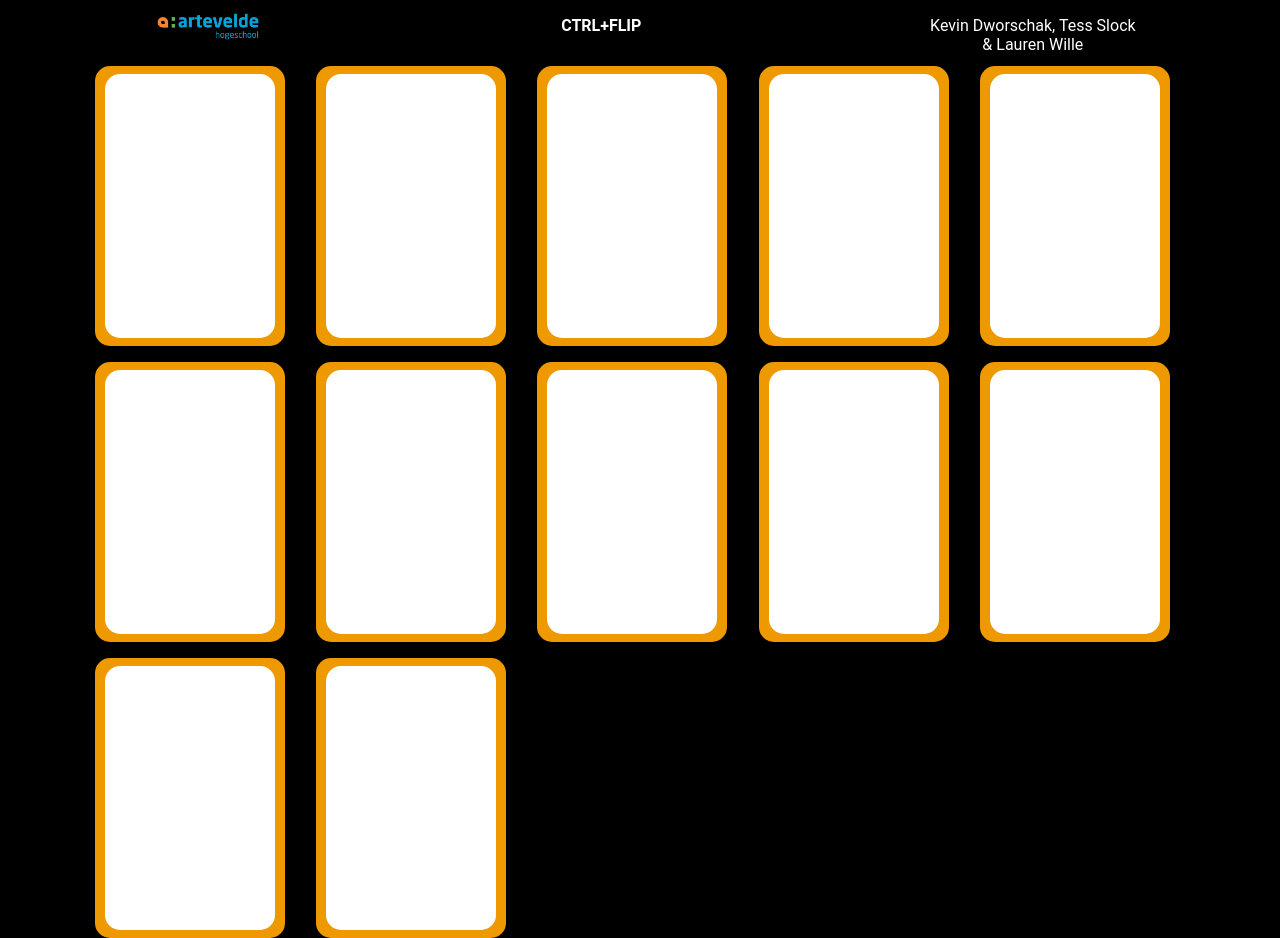
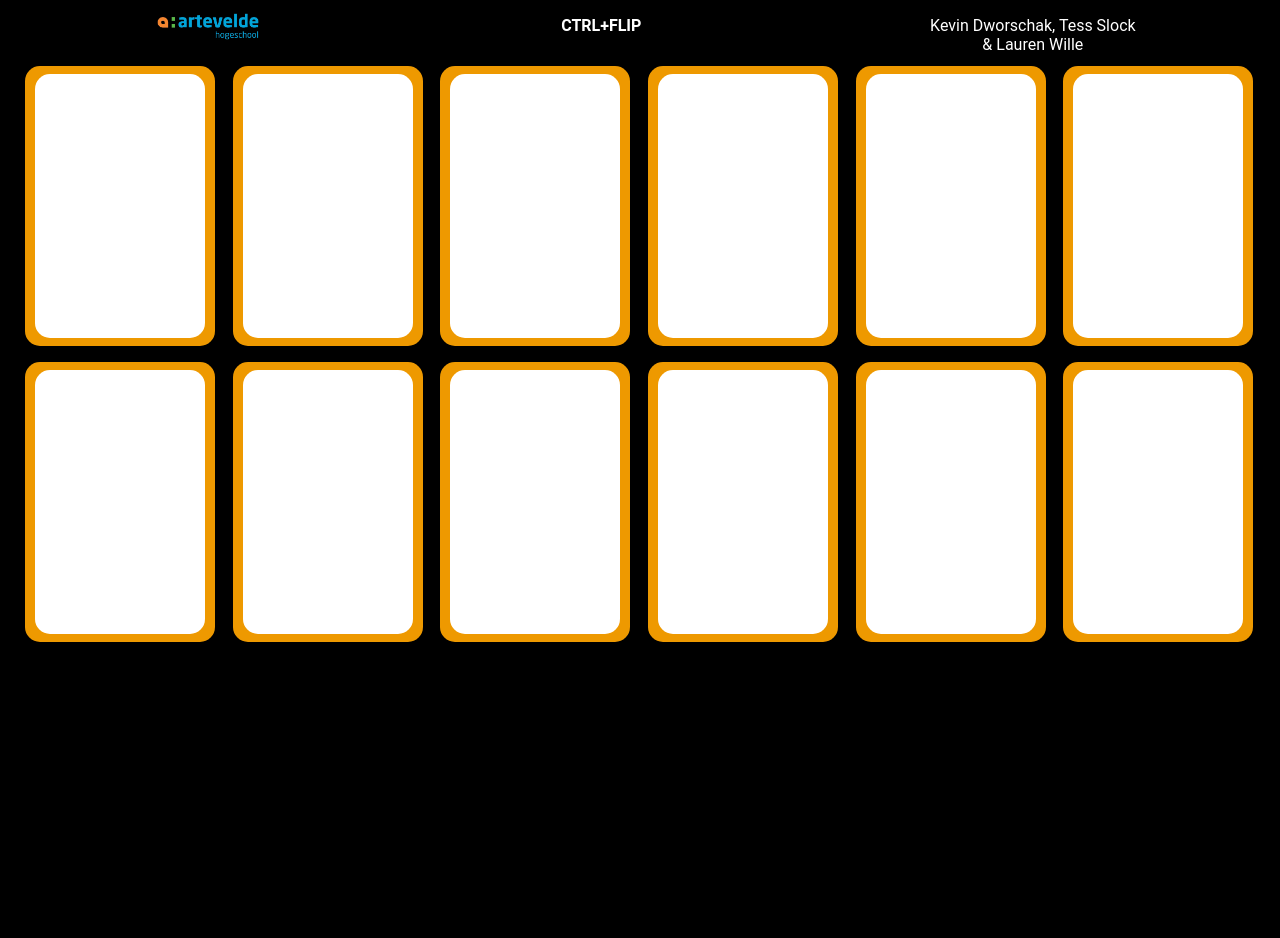
Before and after one commit to pgmgent-atwork2/project-1-workshop-start-2-code-ctrl-flip, a plain HTML site: page app/index.html in a window 1280 px wide. After the commit the page ends 800 px from the top, so only its background shows below. Drawn offline with Linux system fonts and the light colour scheme.

Commit message:
wider all cards

```diff
--- a/app/css/style.css
+++ b/app/css/style.css
@@ -28,8 +28,8 @@ body {
 
 .all-cards {
   display: grid;
-  grid-template-columns: repeat(5, 1fr);
-  width: 1091px;
+  grid-template-columns: repeat(6, 1fr);
+  width: 1230px;
   height: 380px;
   margin: 0 auto;
   gap: 1rem;
```
